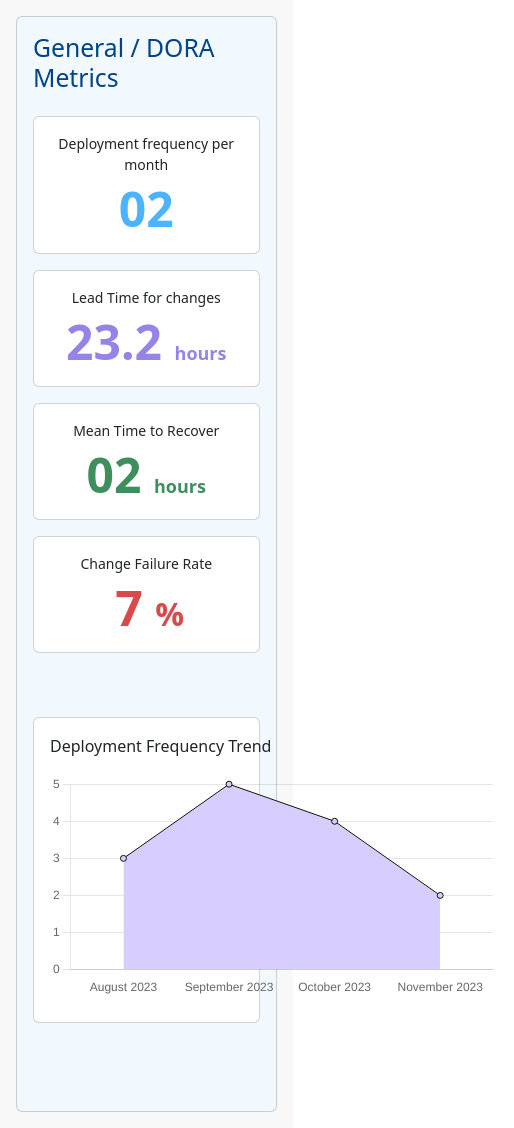
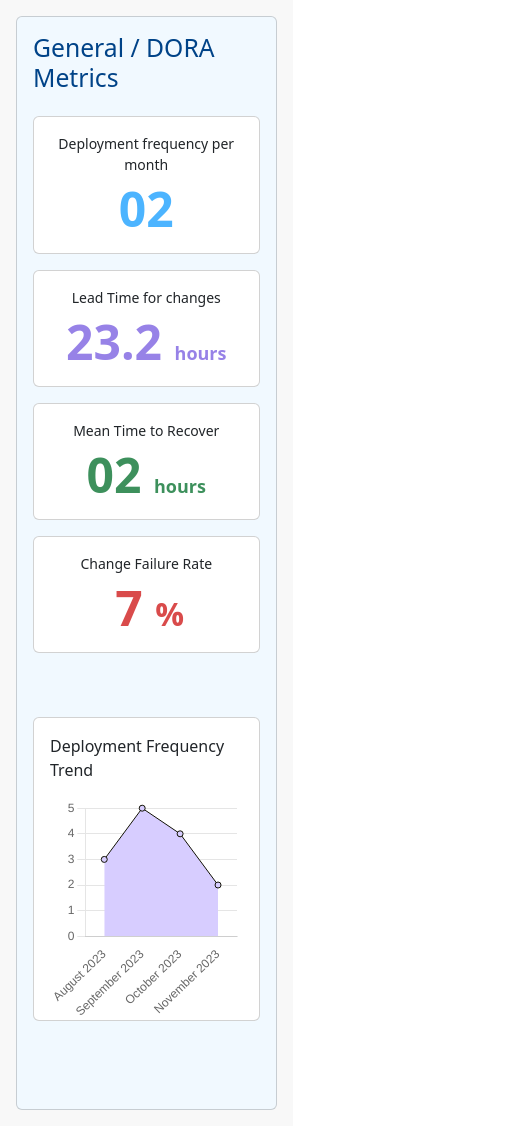
Before and after one commit to VaseemFathima-36/resilience-hub-page, a React (Create React App) app: page / in a window 390 px wide. Shown: the whole page, 514 px wide, since content can reach past the window. Built offline with nearby package versions, Linux system fonts and the light colour scheme.

Commit message:
chart responsive

```diff
--- a/src/components/dora/ChartjsOne.js
+++ b/src/components/dora/ChartjsOne.js
@@ -6,41 +6,28 @@ import {
   LinearScale,
   PointElement,
   LineElement,
-  Title,
   Tooltip,
   Filler,
-  Legend,
-  TimeScale
 } from 'chart.js';
 import faker from 'faker';
+import { useState } from 'react';
 import { Line } from 'react-chartjs-2';
-
-
-
-function ChartjsOne() {
-  return (
-    <div className='chart p-3'>
-      <p>Deployment Frequency Trend</p>
-      <Line options={options} data={data} />
-    </div>
-  )
-}
-
-export default ChartjsOne
 
 ChartJS.register(
   CategoryScale,
   LinearScale,
   PointElement,
   LineElement,
-  // Title,
   Tooltip,
-  Filler,
-  // Legend,
-  // TimeScale
+  Filler
 );
-export const options = {
+
+function ChartjsOne() {
+  const labels = ['August 2023', 'September 2023', 'October 2023', 'November 2023']
+  const [chartData, setChartData] = useState([3,5,4,2])
+  const options = {
     responsive: true,
+    maintainAspectRatio: false,
     plugins: {
       legend: true
     },
@@ -60,19 +47,24 @@ export const options = {
       }
   }
   }
-
-const labels = ['August 2023', 'September 2023', 'October 2023', 'November 2023'];
-
-export const data = {
+  const data = {
     labels,
     datasets: [
       {
         fill: true,
         label: 'Dataset 1',
-      data: [3,5,4,2],
+        data: chartData,
         borderColor: '#121205',
         borderWidth:1,
         backgroundColor: '#D7CDFF',
       }
     ]
   }
+  return (
+    <div className='chart p-3'>
+      <p>Deployment Frequency Trend</p>
+      <Line options={options} data={data} />
+    </div>
+  )
+}
+export default ChartjsOne
--- a/src/components/dora/DoraMetrics.css
+++ b/src/components/dora/DoraMetrics.css
@@ -60,8 +60,12 @@
 }
 
 .chart {
-    width: 30rem;
-    height: 19rem;
+    max-width: 36rem;
+    max-height: 16rem;
+}
+
+.chart-card-height {
+    height: 19rem !important;
 }
 
 .card-body {
--- a/src/components/dora/DoraMetrics.js
+++ b/src/components/dora/DoraMetrics.js
@@ -57,8 +57,8 @@ function DoraMetrics() {
 
                 </div>
                 <div className="row p-3 mb-5">
-                    <div className="col-sm-6 mb-4 mb-sm-0">
-                        <div className='card'>
+                    <div className="col-sm-7 mb-4 mb-sm-0">
+                        <div className='card chart-card-height'>
                             <ChartjsOne />
                         </div>
 
```
Lines whose indentation alone changed are shown as unchanged.
